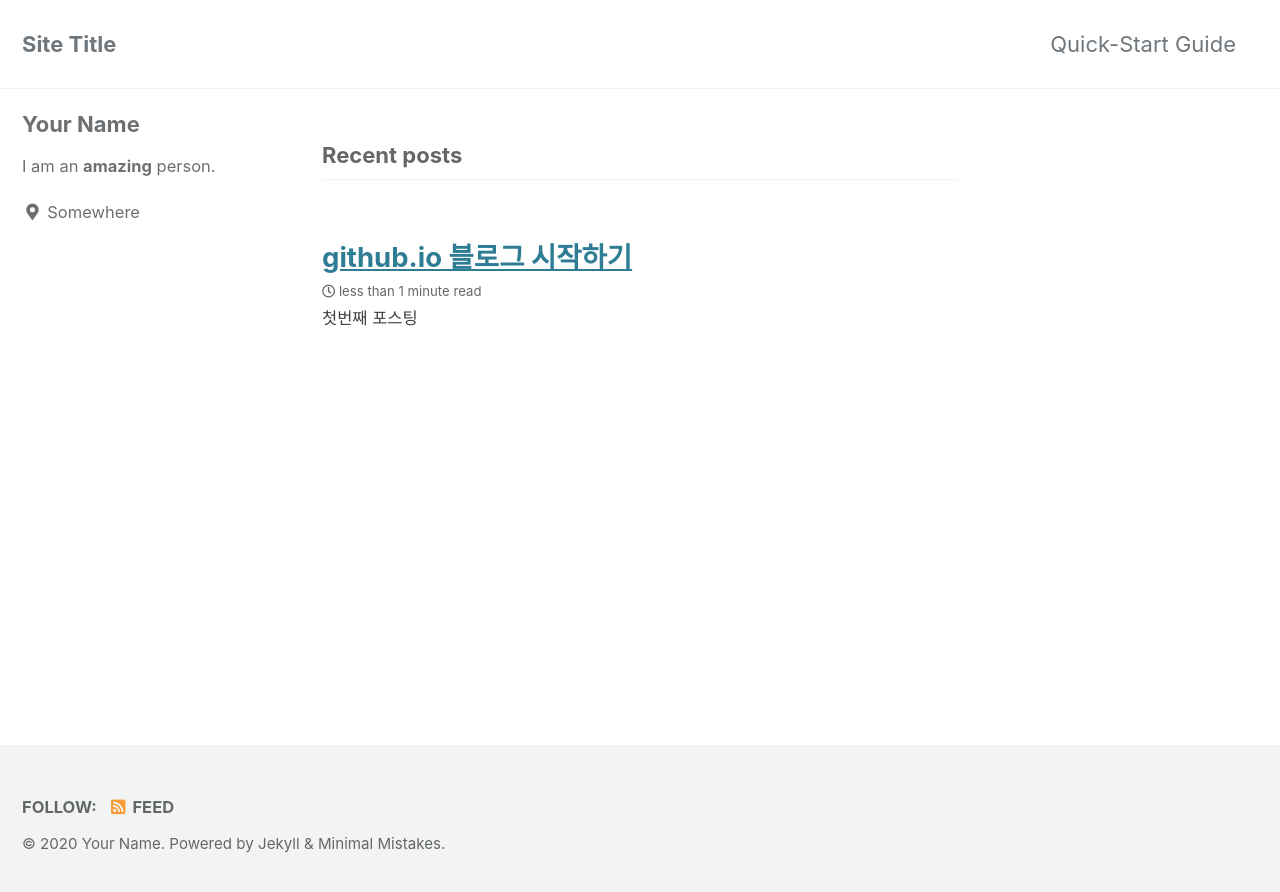
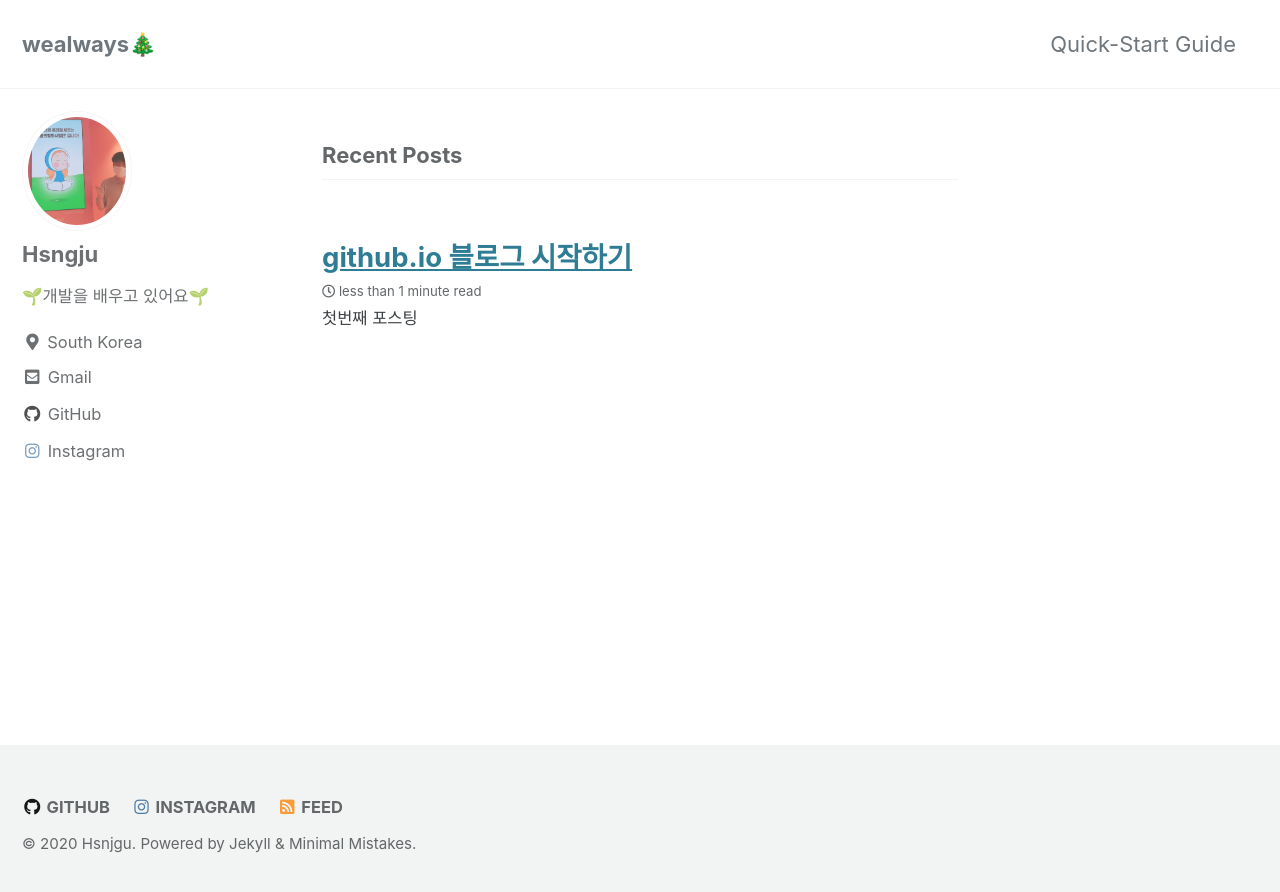
Before and after one commit to wealways/wealways.github.io, a Jekyll site: the page built from index.html, in a window 1280 px wide. Shown: the top 892 px of the page. Built offline with Jekyll 4.4.1, drawn with Linux system fonts in a browser that asks for light colours; cached includes are drawn as plain includes; the list of posts is cut into pages by our own code.

Commit message:
Modify config.yml

```diff
--- a/_config.yml
+++ b/_config.yml
@@ -15,16 +15,16 @@
 minimal_mistakes_skin    : "default" # "air", "aqua", "contrast", "dark", "dirt", "neon", "mint", "plum", "sunrise"
 
 # Site Settings
-locale                   : "en-US"
-title                    : "Site Title"
-title_separator          : "-"
+locale                   : "ko-kr"
+title                    : "wealways🎄"
+title_separator          : "기록하는 습관은 쉽게 무너지지 않아요."
 subtitle                 : # site tagline that appears below site title in masthead
-name                     : "Your Name"
-description              : "An amazing website."
-url                      : # the base hostname & protocol for your site e.g. "https://mmistakes.github.io"
+name                     : "Hsnjgu"
+description              : "🌱개발을 배우고 있습니다.🌱"
+url                      : "http://wealways.github.io"
 baseurl                  : # the subpath of your site, e.g. "/blog"
 repository               : # GitHub username/repo-name e.g. "mmistakes/minimal-mistakes"
-teaser                   : # path of fallback teaser image, e.g. "/assets/images/500x300.png"
+teaser                   : "/assets/images/프라임세포.png"
 logo                     : # path of logo image to display in the masthead, e.g. "/assets/images/88x88.png"
 masthead_title           : # overrides the website title displayed in the masthead, use " " for no title
 # breadcrumbs            : false # true, false (default)
@@ -93,52 +93,52 @@ analytics:
 
 # Site Author
 author:
-  name             : "Your Name"
-  avatar           : # path of avatar image, e.g. "/assets/images/bio-photo.jpg"
-  bio              : "I am an **amazing** person."
-  location         : "Somewhere"
+  name             : "Hsngju"
+  avatar           : "/assets/images/프라임세포.png"
+  bio              : "🌱개발을 배우고 있어요🌱"
+  location         : "South Korea"
   email            :
   links:
-    - label: "Email"
+    - label: "Gmail"
       icon: "fas fa-fw fa-envelope-square"
-      # url: "mailto:your.name@email.com"
+      url: "mailto:likeletter5658@gmail.com"
     - label: "Website"
       icon: "fas fa-fw fa-link"
       # url: "https://your-website.com"
-    - label: "Twitter"
-      icon: "fab fa-fw fa-twitter-square"
-      # url: "https://twitter.com/"
-    - label: "Facebook"
-      icon: "fab fa-fw fa-facebook-square"
-      # url: "https://facebook.com/"
+    # - label: "Twitter"
+    #   icon: "fab fa-fw fa-twitter-square"
+    #   # url: "https://twitter.com/"
+    # - label: "Facebook"
+    #   icon: "fab fa-fw fa-facebook-square"
+    #   # url: "https://facebook.com/"
     - label: "GitHub"
       icon: "fab fa-fw fa-github"
-      # url: "https://github.com/"
+      url: "https://github.com/wealways"
     - label: "Instagram"
       icon: "fab fa-fw fa-instagram"
-      # url: "https://instagram.com/"
+      url: "https://instagram.com/hsngju"
 
 # Site Footer
 footer:
   links:
-    - label: "Twitter"
-      icon: "fab fa-fw fa-twitter-square"
-      # url:
-    - label: "Facebook"
-      icon: "fab fa-fw fa-facebook-square"
-      # url:
+    # - label: "Twitter"
+    #   icon: "fab fa-fw fa-twitter-square"
+    #   # url:
+    # - label: "Facebook"
+    #   icon: "fab fa-fw fa-facebook-square"
+    #   # url:
     - label: "GitHub"
       icon: "fab fa-fw fa-github"
-      # url:
-    - label: "GitLab"
-      icon: "fab fa-fw fa-gitlab"
-      # url:
-    - label: "Bitbucket"
-      icon: "fab fa-fw fa-bitbucket"
-      # url:
+      url: "https://github.com/wealways"
+    # - label: "GitLab"
+    #   icon: "fab fa-fw fa-gitlab"
+    #   # url:
+    # - label: "Bitbucket"
+    #   icon: "fab fa-fw fa-bitbucket"
+    #   # url:
     - label: "Instagram"
       icon: "fab fa-fw fa-instagram"
-      # url:
+      url: "https://instagram.com/hsngju"
 
 
 # Reading Files
@@ -209,7 +209,7 @@ sass:
 permalink: /:categories/:title/
 paginate: 5 # amount of posts to show
 paginate_path: /page:num/
-timezone: # https://en.wikipedia.org/wiki/List_of_tz_database_time_zones
+timezone: Asia/Seoul # https://en.wikipedia.org/wiki/List_of_tz_database_time_zones
 
 
 # Plugins (previously gems:)
```
Also changed, not shown: assets/images/프라임세포.PNG (added).
